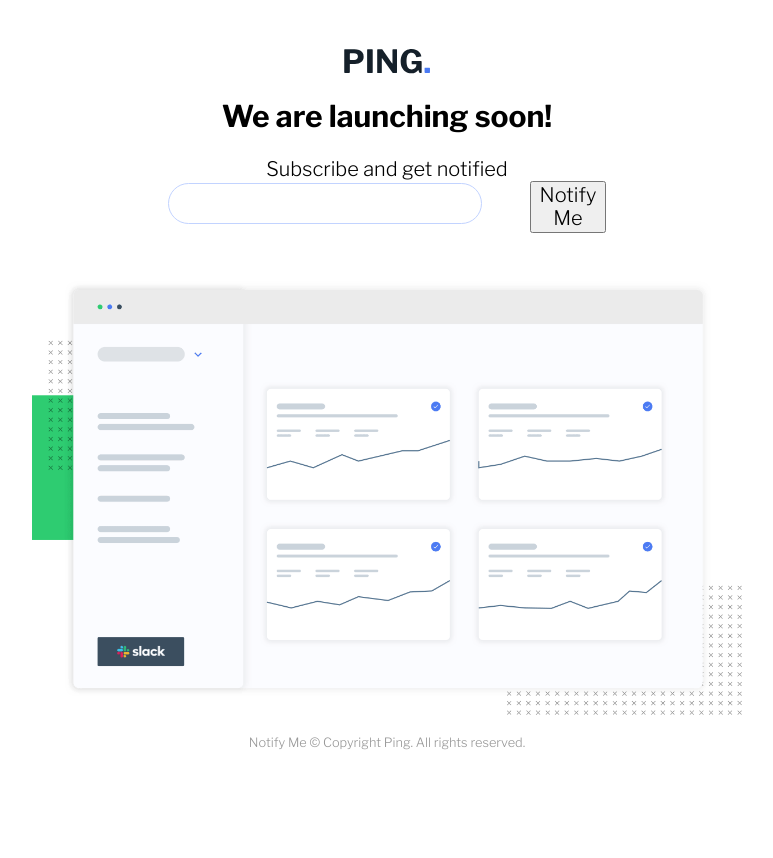
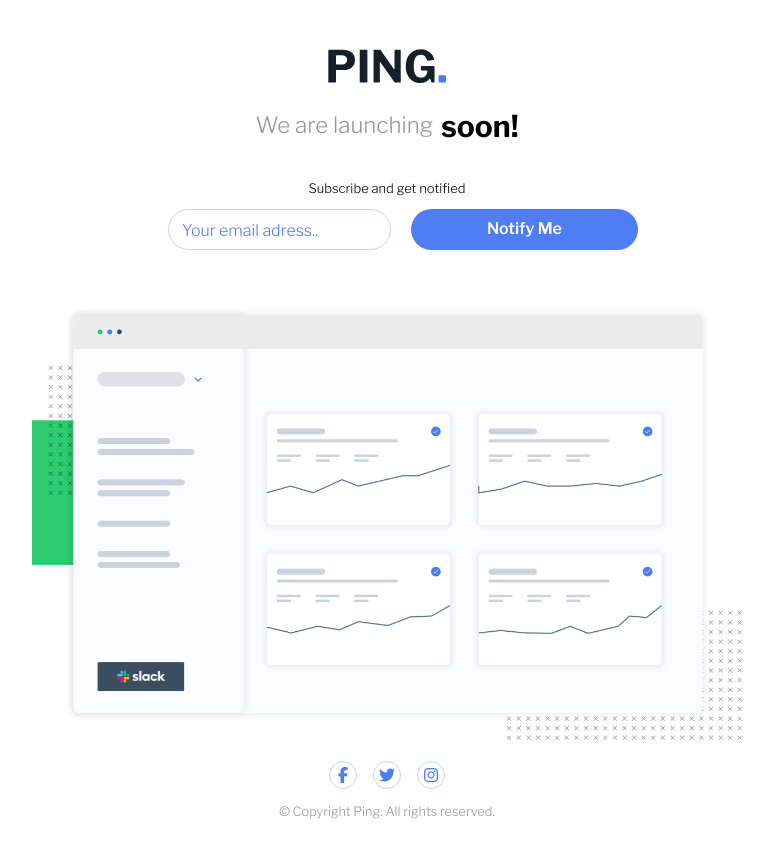
Before and after one commit to a2uuz/ping-coming-soon, a plain HTML site: page index.html in a window 1280 px wide. Shown: the whole page, without its empty margins (253-1026 px from the left). Before the commit the page ends 800 px from the top, so only its background shows below. Drawn offline with nearby package versions, Linux system fonts and the light colour scheme.

Commit message:
update 01

```diff
--- a/index.html
+++ b/index.html
@@ -13,28 +13,43 @@
     />
     <link rel="stylesheet" href="./css/normalize.css">
     <link rel="stylesheet" href="./css/style.css">
+    <script
+      src="https://kit.fontawesome.com/d22d8f1538.js"
+      crossorigin="anonymous"
+    ></script>
     <title>Frontend Mentor | Ping coming soon page</title>
   </head>
   <body>
     <main>
-      <img src="./images/logo.svg" alt="" />
+      <img src="./images/logo.svg" alt="logo" class="logo"  />
 
-      <h2>We are launching soon!</h2>
-      <span>Subscribe and get notified</span>
+      <h2><span>We are launching</span> soon!</h2>
+      <p>Subscribe and get notified</sppan>
 
-      <form action="">
-        <input type="email" />
-        <button>Notify Me</button>
+      <form>
+       <div class="emailInput">
+         <input type="text" id="Email" placeholder="Your email adress.." pattern=".+@.+\..+" required/>
+        <i id="result">Please provide a valid email address</i>
+       </div>
+       <div class="submitBtn">
+        <div class="button" type="submit" id="Btn">Notify Me</div>
+       </div>
       </form>
 
       <div class="illus">
         <img src="./images/illustration-dashboard.png" alt="" />
       </div>
 
-      <footer>
-
-        <small>Notify Me &copy; Copyright Ping. All rights reserved.</small>
+ <footer>
+            <div class="icons">
+            <i class="fa-brands fa-facebook-f icon"></i>
+            <i class="fa-brands fa-twitter icon"></i>
+            <i class="fa-brands fa-instagram icon"></i>
+          </div>
+        <small>&copy; Copyright Ping. All rights reserved.</small>
       </footer>
     </main>
+
+    <script src="./script.js"></script>
   </body>
 </html>
```
